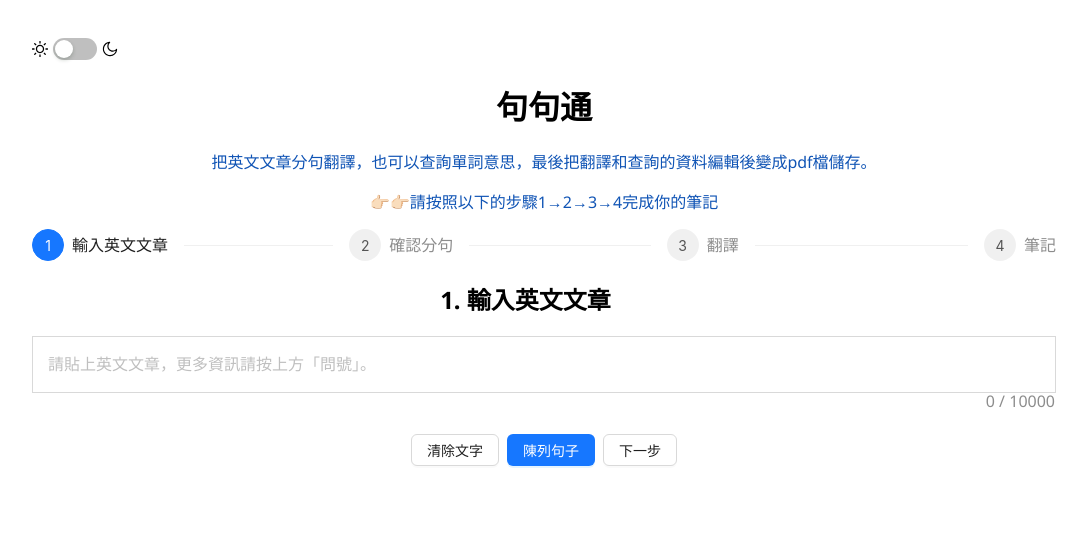
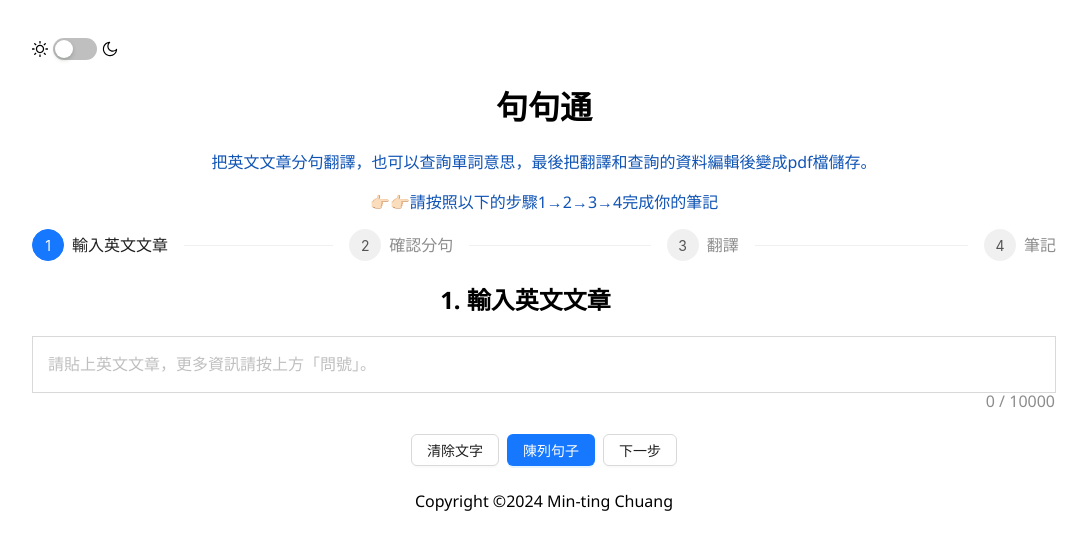
Before and after one commit to LisaMandarin/LearnEnglish, a React (Vite) app: page / in a window 1280 px wide. Shown: the top 550 px of the page, without its empty margins (96-1183 px from the left). Built offline with nearby package versions, Linux system fonts and the light colour scheme; some icons are missing.

Commit message:
add footer

```diff
--- a/src/App.jsx
+++ b/src/App.jsx
@@ -11,6 +11,7 @@ import { useContext } from "react";
 import { AppContext } from "./AppContext";
 import { SwitchDarkMode } from "./components/SwitchDarkMode";
 import { Header } from "./components/Header";
+import { Footer } from "./components/Footer";
 import { Steps, theme, ConfigProvider } from "antd";
 
 
@@ -67,6 +68,7 @@ export default function App() {
           {stepCurrent === 2 && <TranslationButton />}
           {stepCurrent === 3 && <NotesButton />}
         </div>
+        <Footer />
       </div>
     </ConfigProvider>
   );
--- /dev/null
+++ b/src/components/Footer.jsx
@@ -0,0 +1,9 @@
+export function Footer() {
+    const year = new Date().getFullYear()
+    return (
+        <div style={{textAlign: "center", marginTop: '24px'
+        }}>
+            Copyright &copy;{year} Min-ting Chuang
+        </div>
+    )
+}
```
